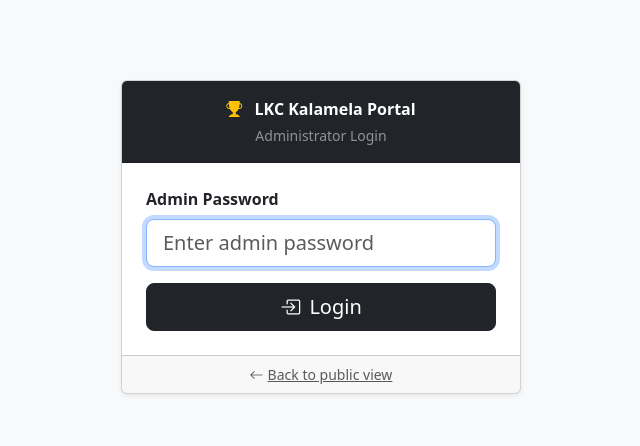
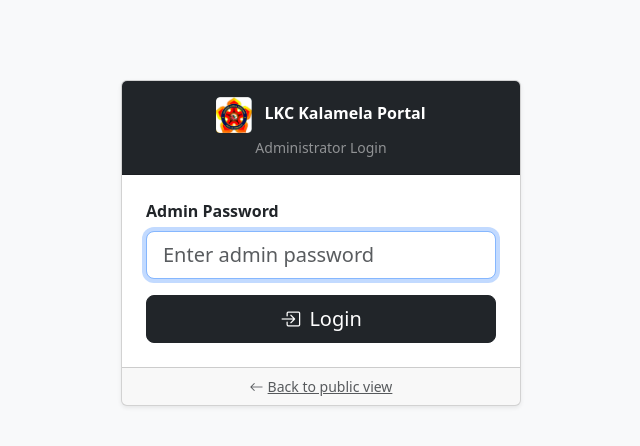
Before and after one commit to RamBSn/kalamela-azure, a Flask app: page /auth/login in a window 1280 px wide. Shown: the top 446 px of the page, without its empty margins (319-959 px from the left). Run offline with Flask 3, Linux system fonts and the light colour scheme.

Commit message:
replace trophy icon with LKC logo on login page; add favicon
Co-Authored-By: Claude Sonnet 4.6 <noreply@anthropic.com>

```diff
--- a/app/templates/auth/login.html
+++ b/app/templates/auth/login.html
@@ -4,6 +4,7 @@
   <meta charset="utf-8">
   <meta name="viewport" content="width=device-width, initial-scale=1">
   <title>Admin Login — Association Kalamela Management System</title>
+  <link rel="icon" type="image/jpeg" href="{{ url_for('static', filename='lkc-logo.jpeg') }}">
   <link href="https://cdn.jsdelivr.net/npm/bootstrap@5.3.3/dist/css/bootstrap.min.css" rel="stylesheet">
   <link href="https://cdn.jsdelivr.net/npm/bootstrap-icons@1.11.3/font/bootstrap-icons.min.css" rel="stylesheet">
   <style>
@@ -15,7 +16,8 @@
 <div class="container">
   <div class="login-card card shadow-sm">
     <div class="card-header bg-dark text-white text-center py-3">
-      <i class="bi bi-trophy-fill text-warning me-2"></i>
+      <img src="{{ url_for('static', filename='lkc-logo.jpeg') }}"
+           alt="LKC" style="height:36px;width:auto;object-fit:contain;border-radius:4px;vertical-align:middle" class="me-2">
       <strong>LKC Kalamela Portal</strong>
       <div class="small text-white-50 mt-1">Administrator Login</div>
     </div>
```
